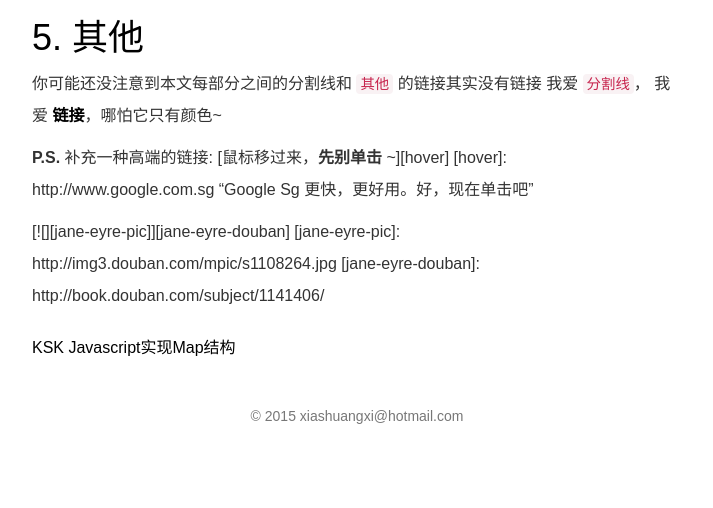
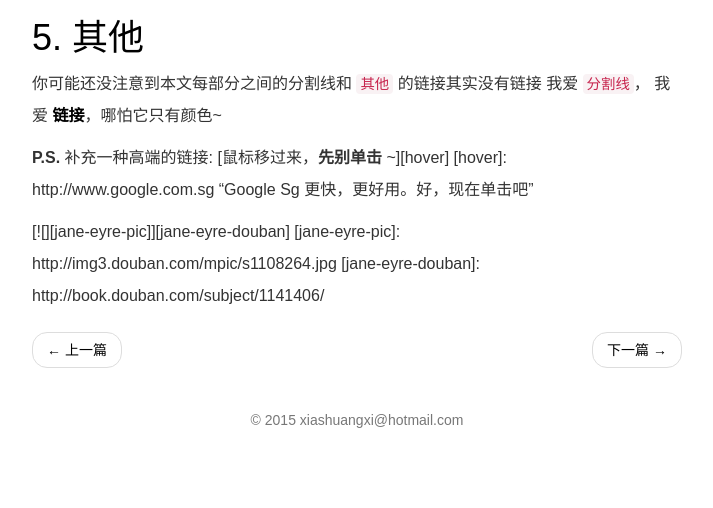
Before and after one commit to jinchangle/xiashuangxi.github.io, a Jekyll site: the page built from _posts/2015-05-15-start.md, in a window 1280 px wide. Shown: the part 1806-2314 px from the top of the page, without its empty margins (283-996 px from the left). Built offline with Jekyll 4.4.1, drawn with Linux system fonts in a browser that asks for light colours; nearby versions of some CDN libraries; comment, search, counter and statistics services are not loaded.

Commit message:
Update post.html

```diff
--- a/_layouts/post.html
+++ b/_layouts/post.html
@@ -14,10 +14,17 @@
     <div class="lead">
         {{ content }}
     </div>
-    <div class="lead">
-        {% if page.previous %}<a href = '{{page.previous.url}}'>{{page.previous.title}}</a>{% endif %}
-        {% if page.next %}<a href = '{{page.next.url}}'>{{page.next.title}}</a>{% endif %}
-    </div>
+    <nav>
+      <ul class="pager">
+          {% if page.previous %}
+            <li class="previous"><a href="{{page.previous.url}}"><span aria-hidden="true">&larr;</span> 上一篇</a></li>
+          {% endif %}
+          {% if page.next %}
+            <li class="next"><a href="{{page.next.url}}">下一篇 <span aria-hidden="true">&rarr;</span></a></li>
+          {% endif %}
+      </ul>
+    </nav>
+
 </div>
 <div class="container " >
 
```
